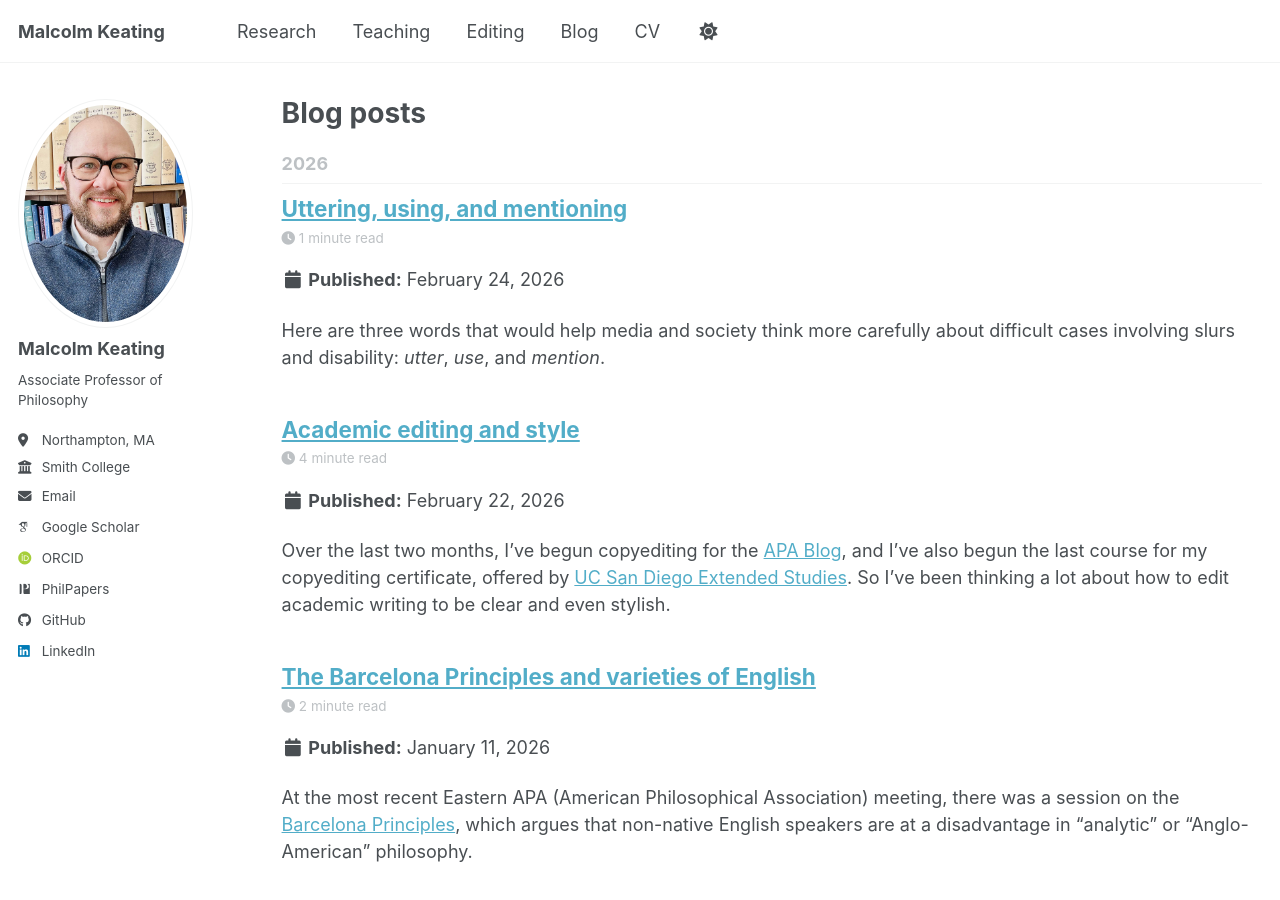
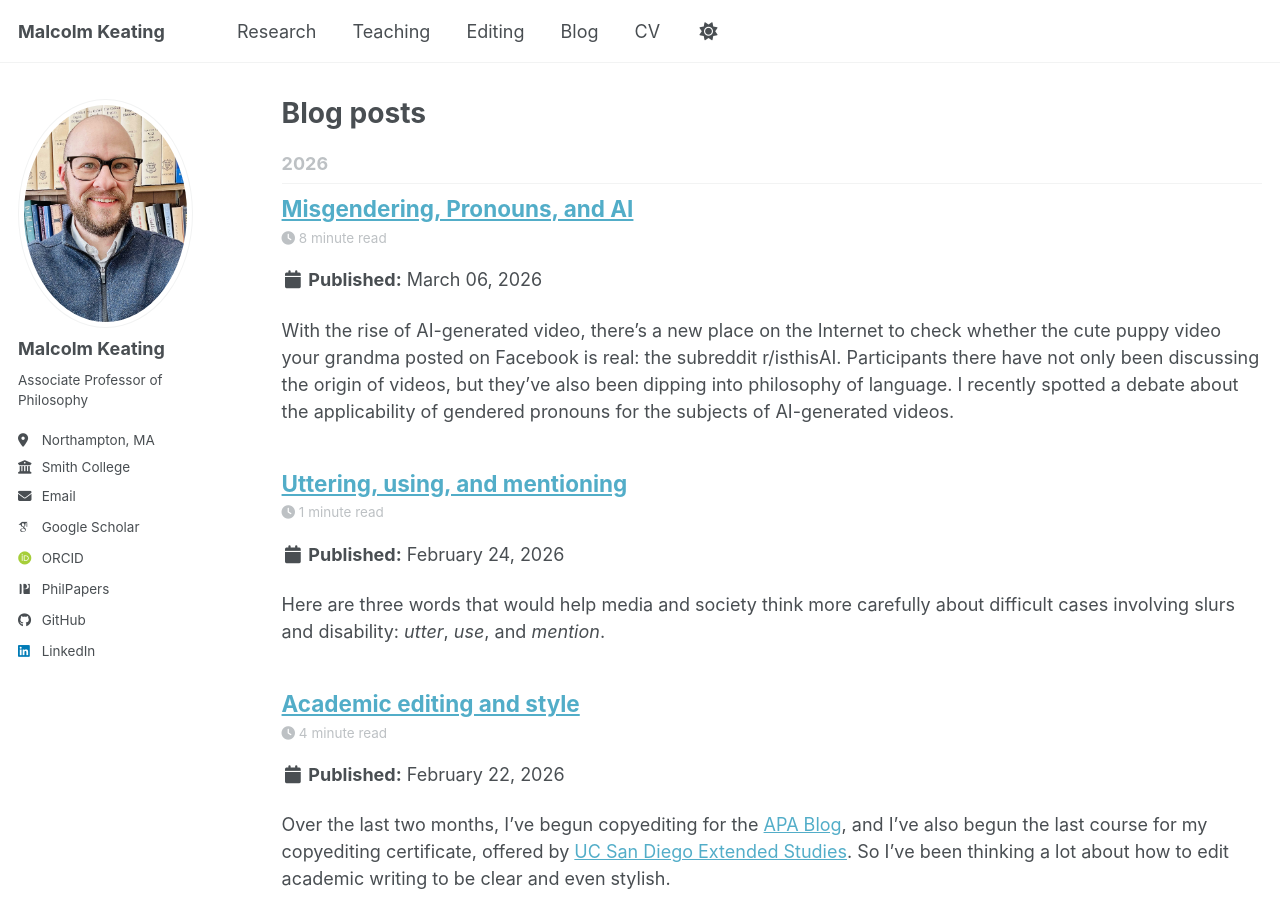
Before and after one commit to malcolmkeating/malcolmkeating.github.io, a Jekyll site: the page built from _pages/year-archive.html, in a window 1280 px wide and 900 px high. Built offline with Jekyll 4.4.1, drawn with Linux system fonts in a browser that asks for light colours; some web fonts are replaced; a script bundle is joined from its source files by our own code; library files that are not in the unit come from our copies; a file with an impossible date is left out.

Commit message:
Update 2026-03-06-misgendering-pronouns-AI.md
added date

```diff
--- a/_posts/2026-03-06-misgendering-pronouns-AI.md
+++ b/_posts/2026-03-06-misgendering-pronouns-AI.md
@@ -1,6 +1,6 @@
 ---
 title: "Misgendering, Pronouns, and AI"
-date:
+date: 2026-03-06
 permalink: /posts/2026/03/misgendering-pronouns-AI/
 
 tags:
```
